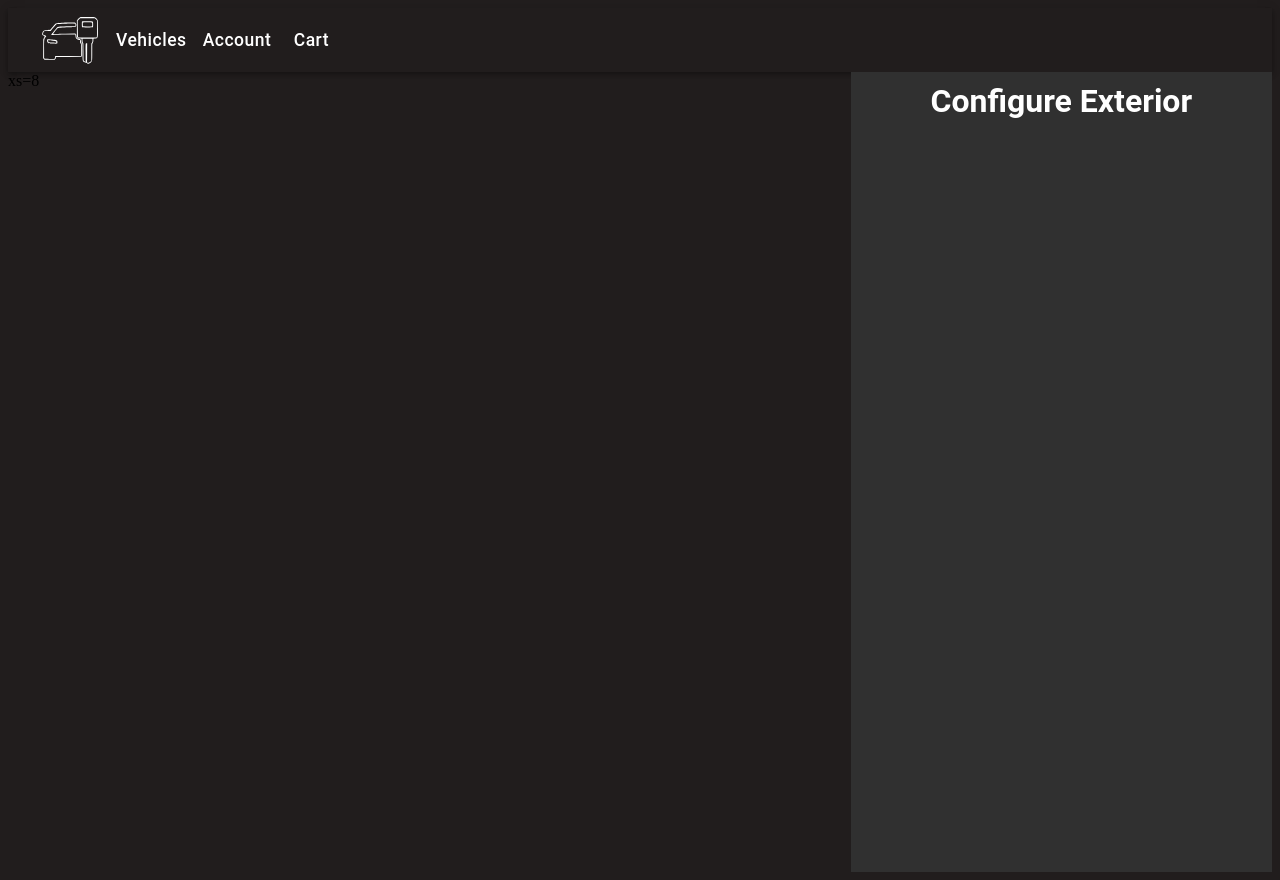
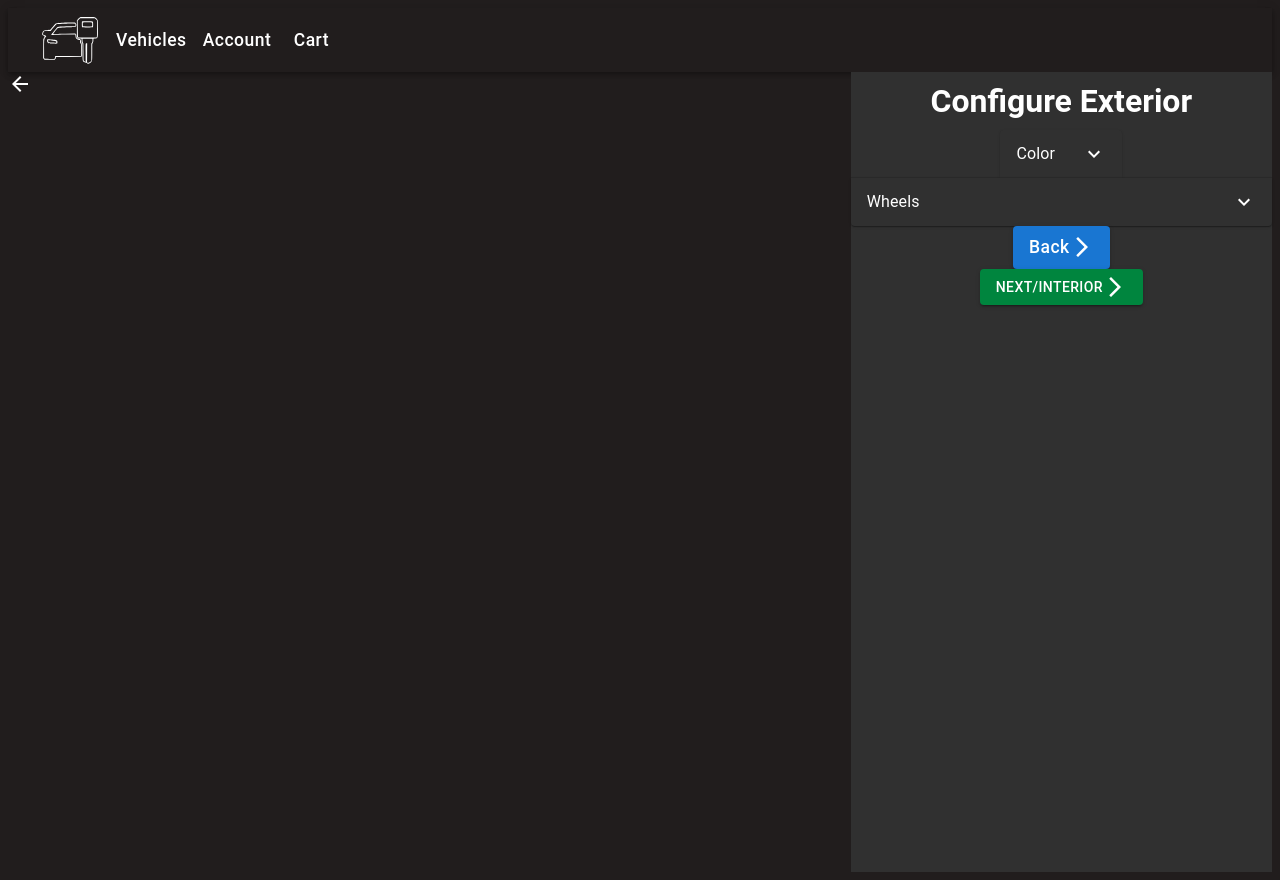
Before and after one commit to evanharr/SuperSimple3444, a React (Create React App) app: page /car-configuration in a window 1280 px wide. Shown: the top 880 px of the page. Built offline with nearby package versions, Linux system fonts and the light colour scheme.

Commit message:
More frontend work for car configuration

```diff
--- a/src/CarConfig.jsx
+++ b/src/CarConfig.jsx
@@ -1,7 +1,20 @@
 import React from 'react';
-import { Box, Grid } from '@mui/material';
+import { Grid, Button, Typography } from '@mui/material';
+import { Link } from 'react-router-dom'
+import AccordionSummary from '@mui/material/AccordionSummary';
+import AccordionDetails from '@mui/material/AccordionDetails';
+import Radio from '@mui/material/Radio';
+import RadioGroup from '@mui/material/RadioGroup';
+import FormControlLabel from '@mui/material/FormControlLabel';
+import FormControl from '@mui/material/FormControl';
+import FormLabel from '@mui/material/FormLabel';
+
+import ArrowBackIcon from '@mui/icons-material/ArrowBack';
+import ArrowForwardIosIcon from '@mui/icons-material/ArrowForwardIos';
+import ExpandMoreIcon from '@mui/icons-material/ExpandMore';
 import './Styles/style.css'
-import { BoldButton } from './Styles/MUIStyle.js'
+import { BoldButton, defaultButton, StyledAccordion } from './Styles/MUIStyle.js'
+import { ThemeProvider } from '@mui/material/styles';
 
 export default function CarConfig()
 {
@@ -9,8 +22,9 @@ export default function CarConfig()
     <Grid container
     direction="row">
         <Grid item xs={8}>
-            xs=8
+            <Link to="/SuperSimple3444" style={{color: 'white'}}><ArrowBackIcon /></Link>
         </Grid>
+
         <Grid item xs={4} sx={{backgroundColor: "#303030", height:'100vh'}}
         container
         direction="column"
@@ -20,6 +34,56 @@ export default function CarConfig()
             <h1 className='boldText' style={{margin:'10px'}} xs={1}>
                 Configure Exterior
             </h1>
+
+            <StyledAccordion>
+              <AccordionSummary
+                expandIcon={<ExpandMoreIcon style={{color:'white'}}/>}
+                aria-controls="panel1a-content"
+                id="panel1a-header"
+              >
+                <Typography style={{color:'white'}}>Color</Typography>
+              </AccordionSummary>
+              <AccordionDetails>
+              <FormControl>
+                  <RadioGroup
+                    aria-labelledby="demo-radio-buttons-group-label"
+                    defaultValue="Red"
+                    name="radio-buttons-group"
+                  >
+                    <FormControlLabel value="red" control={<Radio />} label="Red" />
+                    <FormControlLabel value="green" control={<Radio />} label="Green" />
+                    <FormControlLabel value="blue" control={<Radio />} label="Blue" />
+                  </RadioGroup>
+                </FormControl>
+              </AccordionDetails>
+            </StyledAccordion>
+            <StyledAccordion>
+              <AccordionSummary
+                expandIcon={<ExpandMoreIcon style={{color:'white'}}/>}
+                aria-controls="panel2a-content"
+                id="panel2a-header"
+              >
+                <Typography style={{color:'white'}}>Wheels</Typography>
+              </AccordionSummary>
+              <AccordionDetails>
+                <Typography>
+                  Lorem ipsum dolor sit amet, consectetur adipiscing elit. Suspendisse
+                  malesuada lacus ex, sit amet blandit leo lobortis eget.
+                </Typography>
+              </AccordionDetails>
+            </StyledAccordion>
+
+
+            <BoldButton variant="contained">
+                Back
+                <ArrowForwardIosIcon />
+            </BoldButton>
+            <ThemeProvider theme={defaultButton}>
+                <Button  variant="contained">
+                  Next/Interior
+                  <ArrowForwardIosIcon />
+                </Button>
+            </ThemeProvider>
         </Grid>
     </Grid>
     )
--- a/src/Styles/MUIStyle.js
+++ b/src/Styles/MUIStyle.js
@@ -1,5 +1,5 @@
 import { createTheme, styled } from '@mui/material/styles';
-import { TextField, Button, Tab, Paper, Typography } from '@mui/material';
+import { TextField, Button, Tab, Paper, Typography, Accordion } from '@mui/material';
 
 //Keeping styles for MUI components here so they can be used for different functions
 //Taken from Login.js
@@ -54,6 +54,15 @@ export const StyledTypography = styled(Typography)({
   fontFamily: 'Roboto, sans-serif'
 })
 
+export const StyledAccordion = styled(Accordion)({
+  maxWidth:'600px',
+  justifyContent:'center',
+  alignItems:'center',
+  alignText:'center',
+  backgroundColor: '#303030',
+})
+
+
 //Sets textfield to white
 export const StyledTextField = styled(TextField)({
     align:'center',
```
